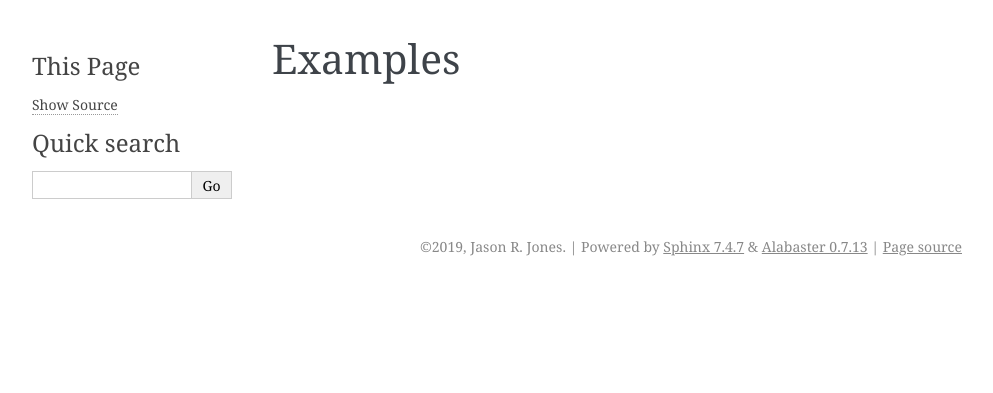
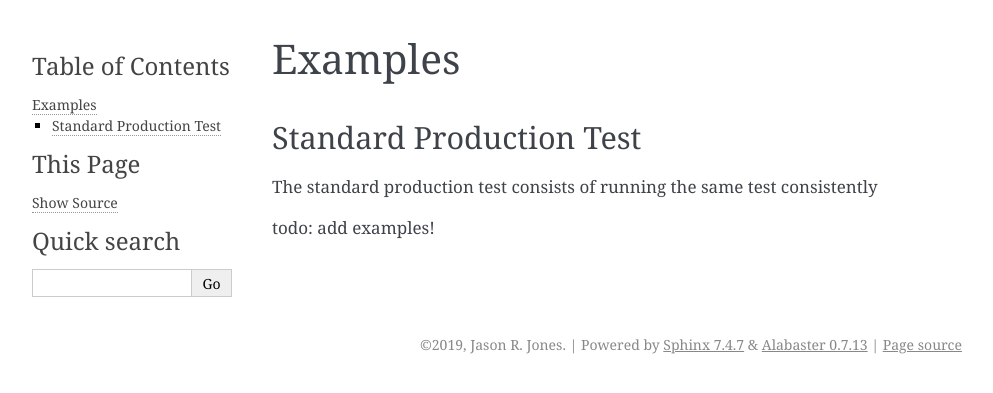
Before and after one commit to slightlynybbled/mats, a Sphinx documentation site: the page built from docs/source/pages/examples.rst, in a window 1280 px wide. Shown: the top 393 px of the page, without its empty margins (148-1141 px from the left). Built offline with Sphinx 7.4.7, drawn with Linux system fonts in a browser that asks for light colours.

Commit message:
Adding examples

```diff
--- a/docs/source/pages/examples.rst
+++ b/docs/source/pages/examples.rst
@@ -1,2 +1,9 @@
 Examples
 ============
+
+Standard Production Test
+---------------------------
+
+The standard production test consists of running the same test consistently
+
+todo: add examples!
```
